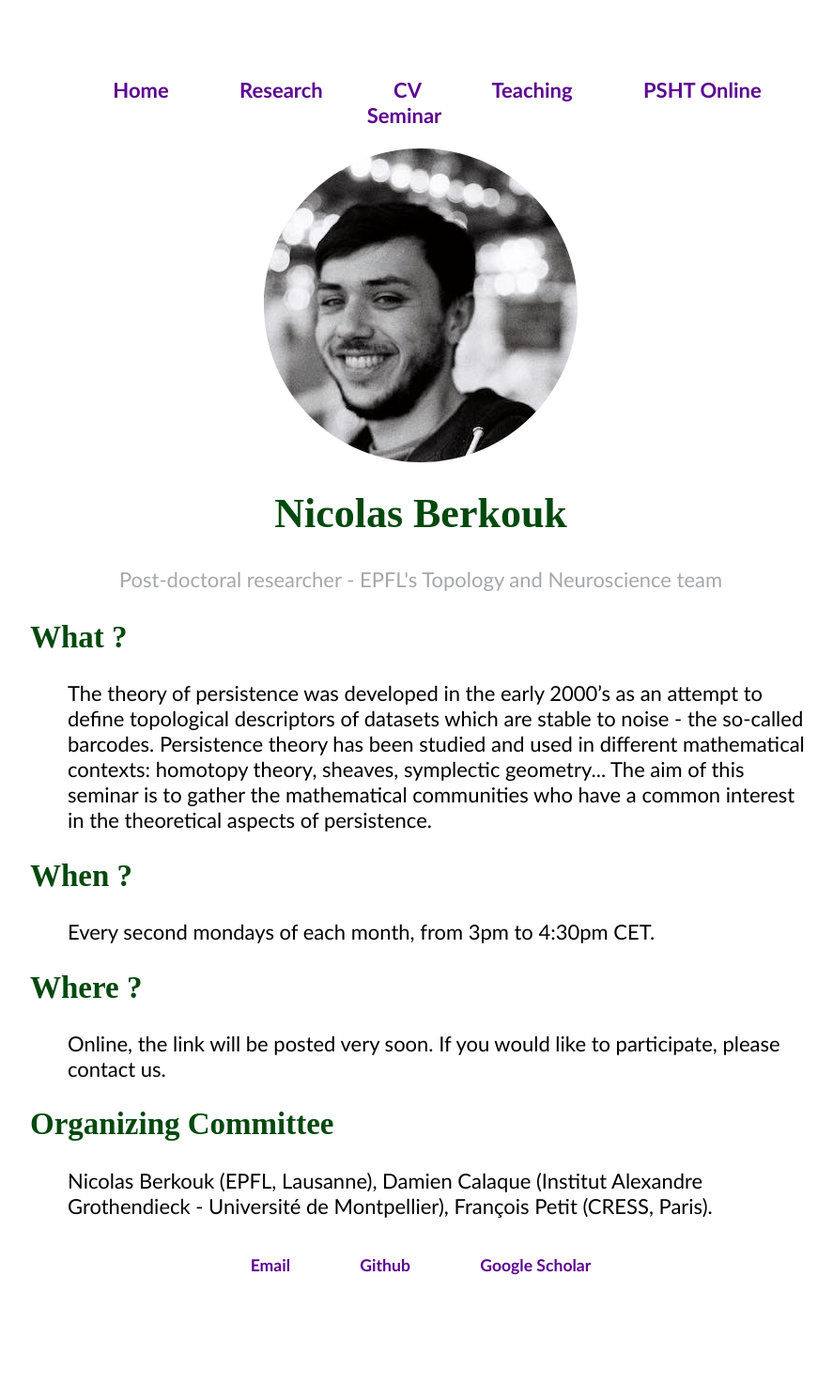
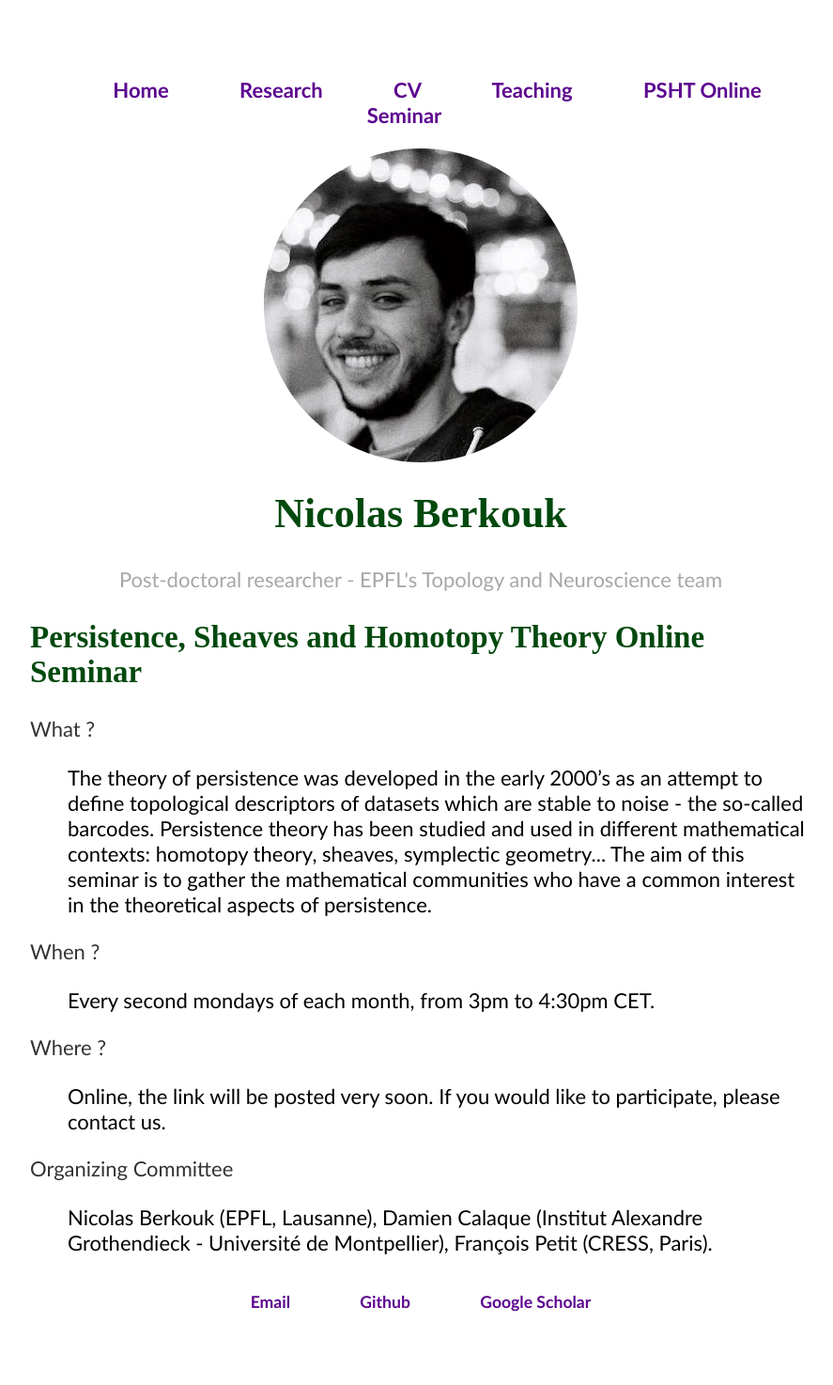
Before and after one commit to nberkouk/nberkouk.github.io, a Jekyll site: the page built from psht.html, in a window 1280 px wide. Shown: the whole page at 94% size, without its empty margins (192-1079 px from the left). Built offline with Jekyll 4.4.1, drawn with Linux system fonts in a browser that asks for light colours; before the commit the page ends 1435 px from its top, so only the background shows below that.

Commit message:
add psht

```diff
--- a/psht.html
+++ b/psht.html
@@ -15,7 +15,9 @@ title: Nicolas Berkouk
 
 		<div class="container">
 
-		<h2>What ? </h2>
+<h2>Persistence, Sheaves and Homotopy Theory Online Seminar</h2>
+
+	<p>What ? </p>
 
 <ul style="font-family:'Optima';">
 
@@ -26,19 +28,19 @@ title: Nicolas Berkouk
 
 </ul>
 
-	<h2>When ? </h2>
+	<p>When ? </p>
 <ul style="font-family:'Optima';">
 Every second mondays of each month, from 3pm to 4:30pm CET.
 
 </ul>
 
-<h2>Where ? </h2>
+<p>Where ? </p>
 <ul style="font-family:'Optima';">
 Online, the link will be posted very soon. If you would like to participate, please contact us.
 
 </ul>
 
-<h2>Organizing Committee </h2>
+<p>Organizing Committee </p>
 <ul style="font-family:'Optima';">
 Nicolas Berkouk (EPFL, Lausanne), Damien Calaque (Institut Alexandre Grothendieck - Université de Montpellier), François Petit (CRESS, Paris).
 
```
